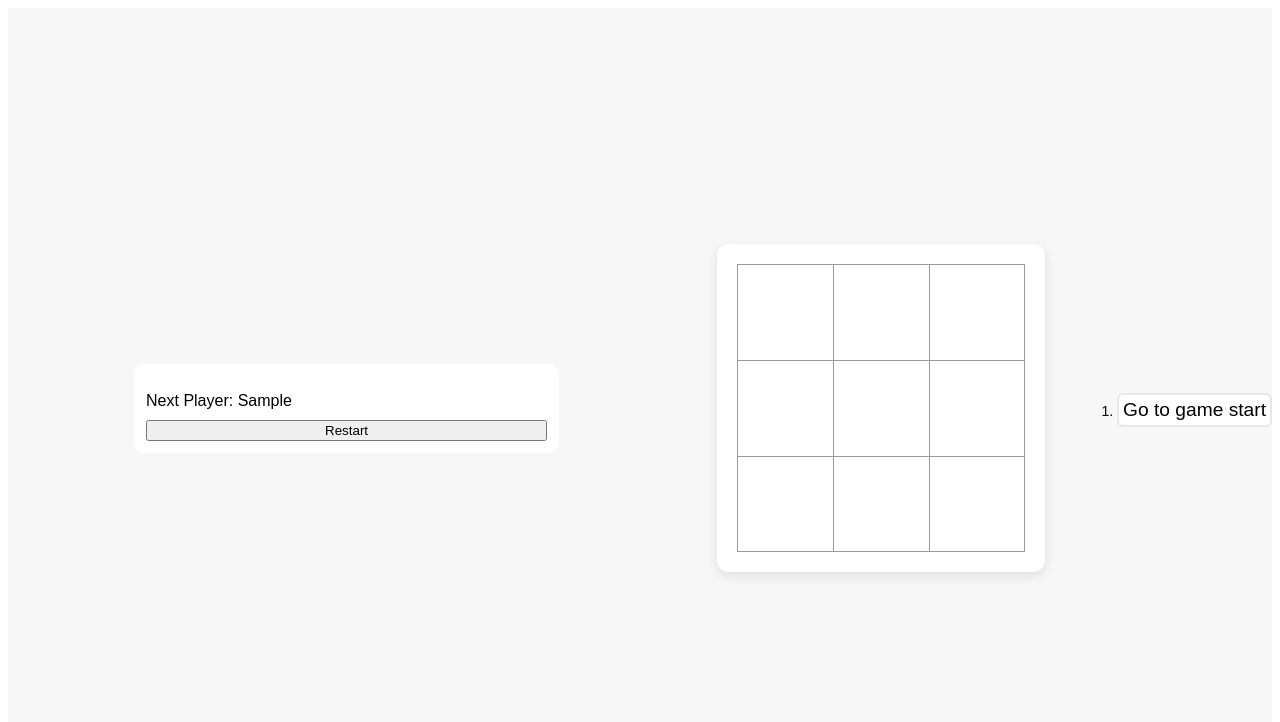
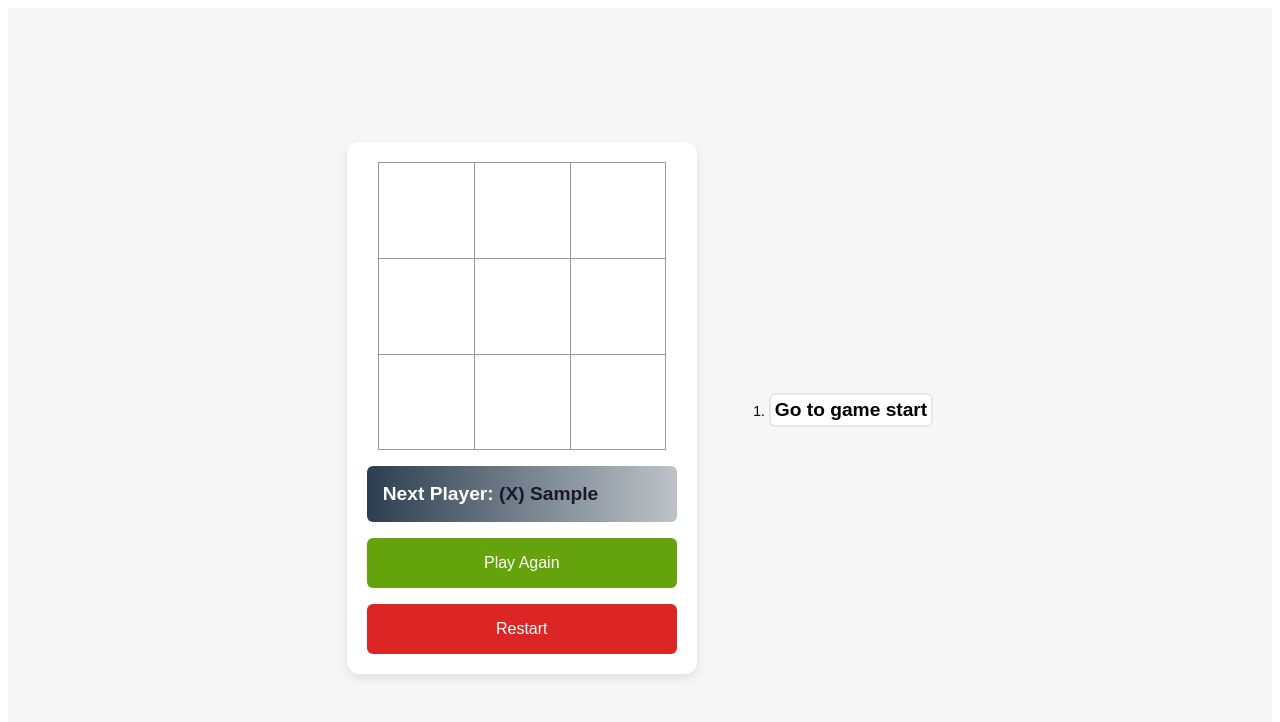
Before and after one commit to ArchitAdh/tic-tac-toe-react, a React (Create React App) app: page / in a window 1280 px wide. Both pictures are taken after typing "Sample", "Sample" into the empty fields and a click on the button "Start game". Shown: the top 722 px of the page. Built offline with nearby package versions, Linux system fonts and the light colour scheme.

Commit message:
feat: change setup screen layout

```diff
--- a/src/App.js
+++ b/src/App.js
@@ -14,9 +14,23 @@ const Game = () => {
   const currentSquares = history[currentMove];
   const result = calculateWinner(currentSquares);
   const winner = result?.winner;
-  const status = winner
-    ? `Winner: ${winner === "X" ? playerX : playerO}`
-    : `Next Player: ${xIsNext ? playerX : playerO}`;
+
+  const status = () => {
+    if (winner) {
+      return (
+        <p className="status-head">
+          Winner: <span> {winner === "X" ? playerX : playerO} </span>
+        </p>
+      );
+    } else {
+      return (
+        <p className="status-head">
+          Next Player:{" "}
+          <span> {xIsNext ? "(X) " + playerX : "(O) " + playerO} </span>
+        </p>
+      );
+    }
+  };
 
   function handlePlay(nextSquares) {
     const nextHistory = [...history.slice(0, currentMove + 1), nextSquares];
@@ -34,9 +48,19 @@ const Game = () => {
   const handleReset = () => {
     setHistory([Array(9).fill(null)]);
     setCurrentMove(0);
+    setPlayerX(playerO);
+    setPlayerO(playerX);
+  };
+  // FULL reset
+  const handleFullReset = () => {
+    setPlayerX("");
+    setPlayerO("");
+    setGameStarted(false);
+    setHistory([Array(9).fill(null)]);
+    setCurrentMove(0);
   };
 
-  const moves = history.map((move) => {
+  const moves = history.map((squares, move) => {
     let description;
     move > 0
       ? (description = `Go to move # ${move}`)
@@ -55,18 +79,13 @@ const Game = () => {
   });
   // props grouping
   const playerState = { playerO, setPlayerO, playerX, setPlayerX };
-  const gameState = { gameStarted, setGameStarted, handleReset, status };
+  const gameState = { gameStarted, setGameStarted };
 
   return (
     <div className="game-container">
-      <SetupScreen
-        playerState={playerState}
-        gameState={gameState}
-        status={gameStarted ? status : null}
-      />
+      <SetupScreen playerState={playerState} gameState={gameState} />
       {gameStarted && (
         <>
-          {" "}
           <div className="game-main">
             <div className="game-board">
               <Board
@@ -75,6 +94,21 @@ const Game = () => {
                 onPlay={handlePlay}
               />
             </div>
+            <>
+              {status()}
+              <button
+                className="action-button reset --green"
+                onClick={handleReset}
+              >
+                Play Again
+              </button>
+              <button
+                className="action-button reset --red"
+                onClick={handleFullReset}
+              >
+                Restart
+              </button>
+            </>
           </div>
           <div className="game-info">
             <ol>{moves}</ol>
--- a/src/components/SetupScreen.jsx
+++ b/src/components/SetupScreen.jsx
@@ -2,12 +2,12 @@
 
 const SetupScreen = ({ playerState, gameState }) => {
   const { playerX, setPlayerX, playerO, setPlayerO } = playerState;
-  const { gameStarted, setGameStarted, handleReset, status } = gameState;
+  const { gameStarted, setGameStarted } = gameState;
 
   return (
-    <div className="setup-screen">
-      {!gameStarted ? (
-        <>
+    <>
+      {!gameStarted && (
+        <div className="setup-screen">
           <div className="setup-image">
             <h2 className="setup-heading">
               Tic Tac Toe
@@ -23,6 +23,7 @@ const SetupScreen = ({ playerState, gameState }) => {
                 value={playerX}
                 onChange={(e) => setPlayerX(e.target.value)}
                 required
+                maxLength="7"
               />
               <label htmlFor="playerX" className="input-label">
                 player X name
@@ -36,6 +37,7 @@ const SetupScreen = ({ playerState, gameState }) => {
                 value={playerO}
                 onChange={(e) => setPlayerO(e.target.value)}
                 required
+                maxLength="7"
               />
               <label htmlFor="playerO" className="input-label">
                 Player O Name
@@ -47,14 +49,9 @@ const SetupScreen = ({ playerState, gameState }) => {
               </button>
             </div>
           </form>
-        </>
-      ) : (
-        <>
-          <p className="status">{status}</p>
-          <button onClick={handleReset}>Restart</button>
-        </>
+        </div>
       )}
-    </div>
+    </>
   );
 };
 export default SetupScreen;
--- a/src/styles.css
+++ b/src/styles.css
@@ -4,7 +4,7 @@
 
 body {
   font-family: sans-serif;
-  overflow: hidden;
+  /* overflow: hidden; */
 }
 
 /* Board layout  */
@@ -38,13 +38,40 @@ body {
   background-color: #f0f0f0;
 }
 
-.status {
-  margin-bottom: 10px;
+.status-head {
+  margin: 0;
+  margin-top: 1rem;
+  padding: 1rem;
+  font-size: 1.2rem;
+  font-weight: 700;
+  color: #fff;
+  line-height: 1.222;
+  border-radius: 6px;
+
+  /* gradient */
+  background: #bdc3c7; /* fallback for old browsers */
+  background: -webkit-linear-gradient(
+    to right,
+    #2c3e50,
+    #bdc3c7
+  ); /* Chrome 10-25, Safari 5.1-6 */
+  background: linear-gradient(
+    to right,
+    #2c3e50,
+    #bdc3c7
+  ); /* W3C, IE 10+/ Edge, Firefox 16+, Chrome 26+, Opera 12+, Safari 7+ */
 }
+
+.status-head span {
+  color: #1a172c;
+  text-transform: capitalize;
+}
+
 .game-container {
   display: flex;
   justify-content: center;
   align-items: center;
+
   min-height: 100vh;
   background-color: #f7f7f7;
   flex-wrap: wrap;
@@ -53,6 +80,8 @@ body {
 }
 
 .game-main {
+  width: 100%;
+  max-width: 350px;
   background: white;
   padding: 20px;
   border-radius: 12px;
@@ -71,6 +100,8 @@ body {
 
 .game-info {
   font-size: 14px;
+  max-height: 200px;
+  overflow: auto;
 }
 
 .game-info button {
@@ -101,14 +132,11 @@ body {
 .setup-screen {
   display: flex;
   flex-direction: column;
-  /* gap: 2rem; */
-  /* test */
-  margin: 2rem auto;
   width: 100%;
   max-width: 425px;
   background: #fff;
   border-radius: 10px;
-  box-shadow: 0 10px 20px 0 rgba(#999, 0.25);
+  box-shadow: 0 10px 20px 0 rgba(153, 153, 153, 0.25);
   padding: 0.75rem;
 }
 
@@ -116,7 +144,7 @@ body {
   border-radius: 8px;
   overflow: hidden;
   padding-bottom: 65%;
-  background-image: url("https://assets.codepen.io/285131/coffee_1.jpg");
+  background-image: url("./assets/Screenshot\ from\ 2025-06-24\ 19-27-38.png");
   background-repeat: no-repeat;
   background-size: 150%;
   background-position: 0 5%;
@@ -204,3 +232,16 @@ body {
 .action-button:focus {
   outline: 0;
 }
+
+.action-button.reset {
+  margin-top: 1rem;
+  font-size: 1rem;
+}
+
+.--red {
+  background-color: #dc2626;
+}
+
+.--green {
+  background-color: #65a30d;
+}
--- a/src/utils/gameHelpers.js
+++ b/src/utils/gameHelpers.js
@@ -11,6 +11,8 @@ export function calculateWinner(squares) {
   ];
   for (let i = 0; i < lines.length; i++) {
     const [a, b, c] = lines[i];
+    // console.log(a);
+
     if (squares[a] && squares[a] === squares[b] && squares[a] === squares[c]) {
       return { winner: squares[a], winningSquares: [a, b, c] };
     }
```
Also changed, not shown: src/assets/Screenshot from 2025-06-24 19-27-38.png (added).
